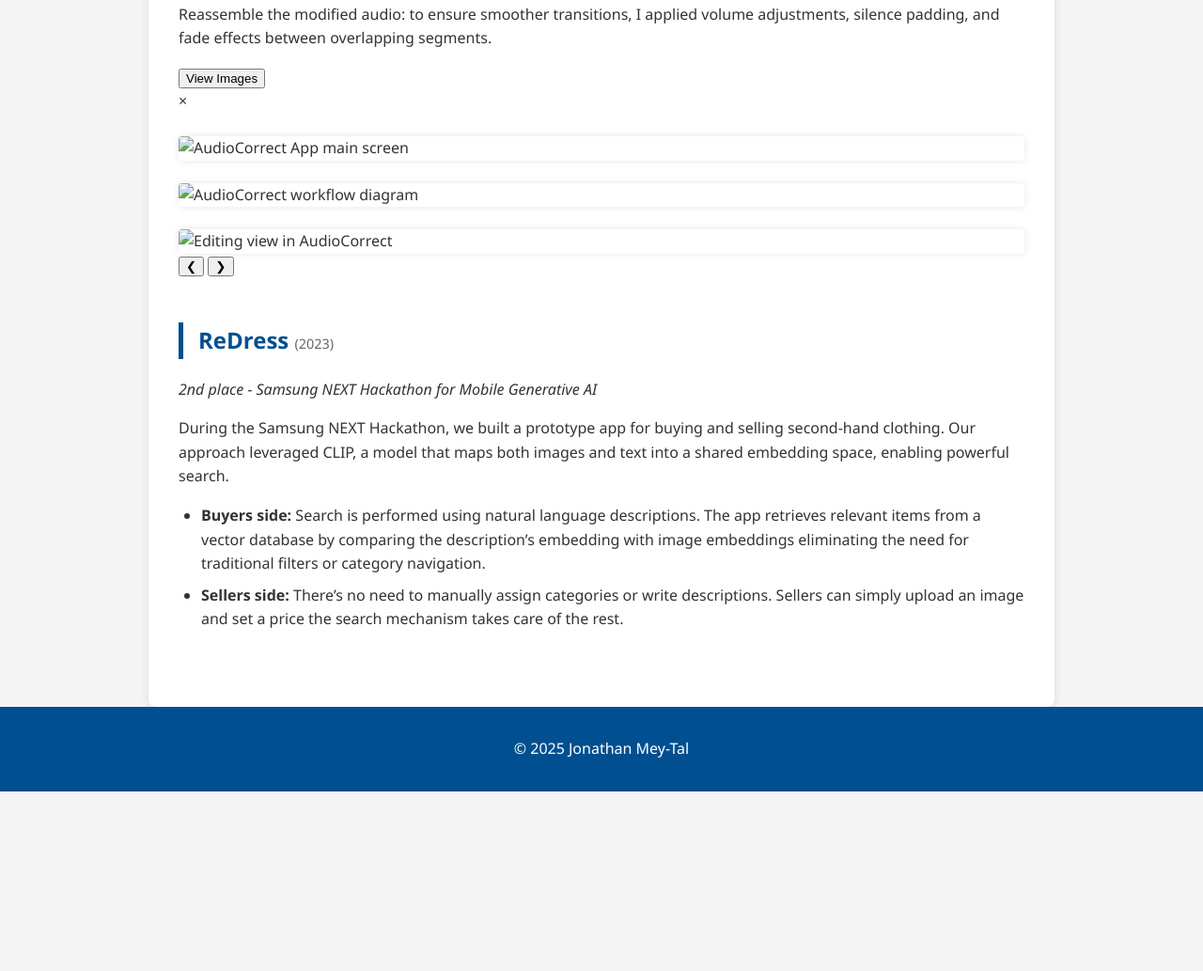
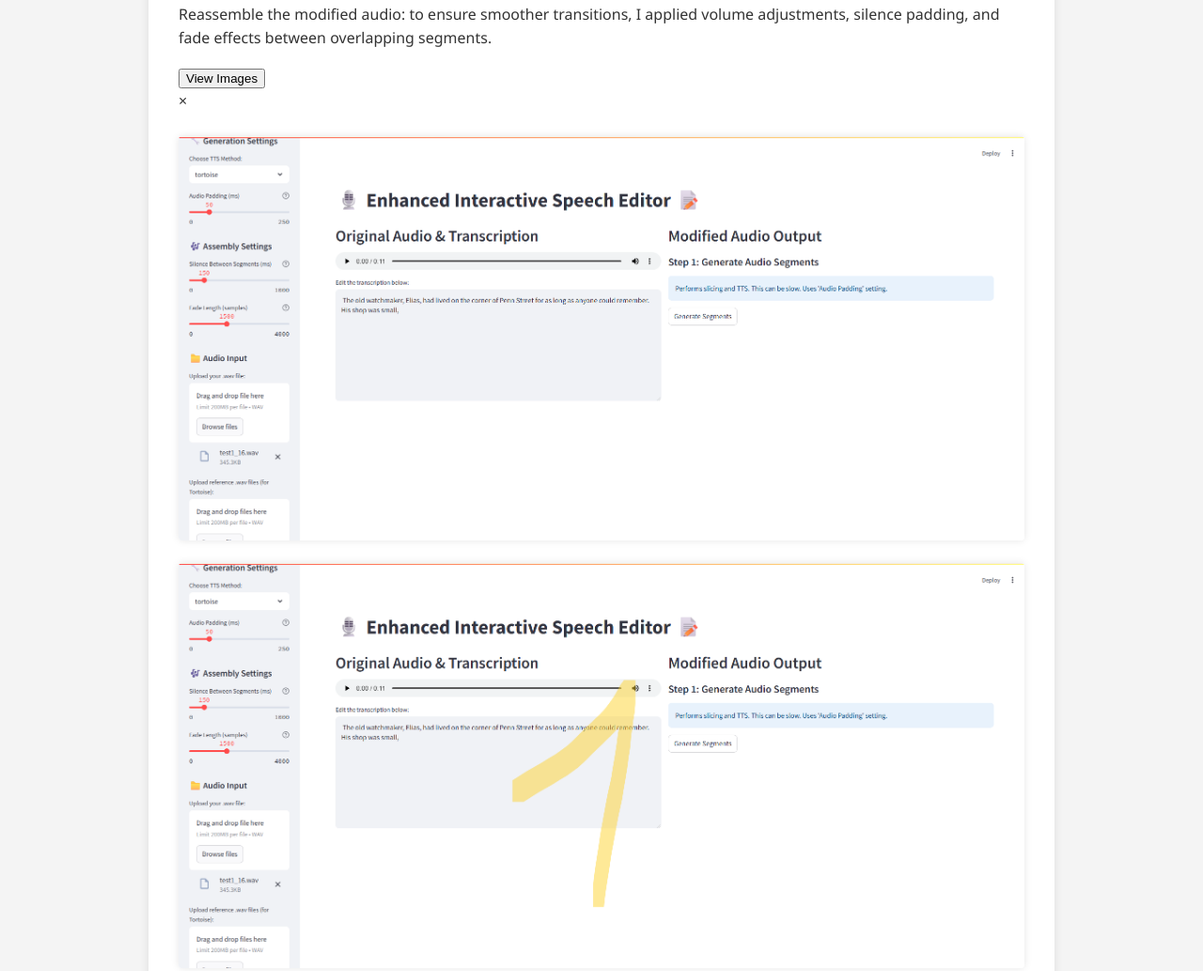
Before and after one commit to YoniMey/my-projects, a plain HTML site: page index.html in a window 1280 px wide. Shown: the part 1141-2174 px from the top of the page at 94% size. Before the commit the page ends 1983 px from the top, so only its background shows below. Drawn offline with Linux system fonts and the light colour scheme.

Commit message:
add popup images

```diff
--- a/index.html
+++ b/index.html
@@ -111,23 +111,29 @@
       </ol>
       <p>Reassemble the modified audio: to ensure smoother transitions, I applied volume adjustments, silence padding, and fade
          effects between overlapping segments.</p>
-        <button class="open-modal-btn" data-modal-target="#audiocorrect-slider-modal">View Images</button>
+        <!-- Button to open the image slider modal -->
+      <button class="open-modal-btn" data-modal-target="#audiocorrect-slider-modal">View Images</button>
 
+      <!-- The Slider Modal for AudioCorrect -->
       <div class="modal" id="audiocorrect-slider-modal">
         <div class="modal-content">
           <span class="close-modal-btn">&times;</span>
           <div class="slider">
             <div class="slides">
+              <!-- Slide 1 -->
               <div class="slide">
-                <img src="AudioCorrectAPP.png" alt="AudioCorrect App main screen">
+                <img src="images/AudioCorrecrAPP.png" alt="AudioCorrect App main screen" onerror="this.onerror=null;this.src='https://placehold.co/800x600/e2e8f0/4a5568?text=Image+Not+Found';">
               </div>
+              <!-- Slide 2 -->
               <div class="slide">
-                <img src="AudioCorrectAPP2.png" alt="AudioCorrect workflow diagram">
+                <img src="images/AudioCorrecrAPP1.png" alt="AudioCorrect workflow diagram" onerror="this.onerror=null;this.src='https://placehold.co/800x600/e2e8f0/4a5568?text=Image+Not+Found';">
               </div>
+              <!-- Slide 3 (Add a placeholder image) -->
               <div class="slide">
-                <img src="AudioCorrectAPP3.png" alt="Editing view in AudioCorrect">
+                <img src="images/AudioCorrecrAPP2.png" alt="Editing view in AudioCorrect" onerror="this.onerror=null;this.src='https://placehold.co/800x600/e2e8f0/4a5568?text=Image+Not+Found';">
               </div>
             </div>
+            <!-- Next and previous buttons -->
             <button class="slider-btn prev">&#10094;</button>
             <button class="slider-btn next">&#10095;</button>
           </div>
```
